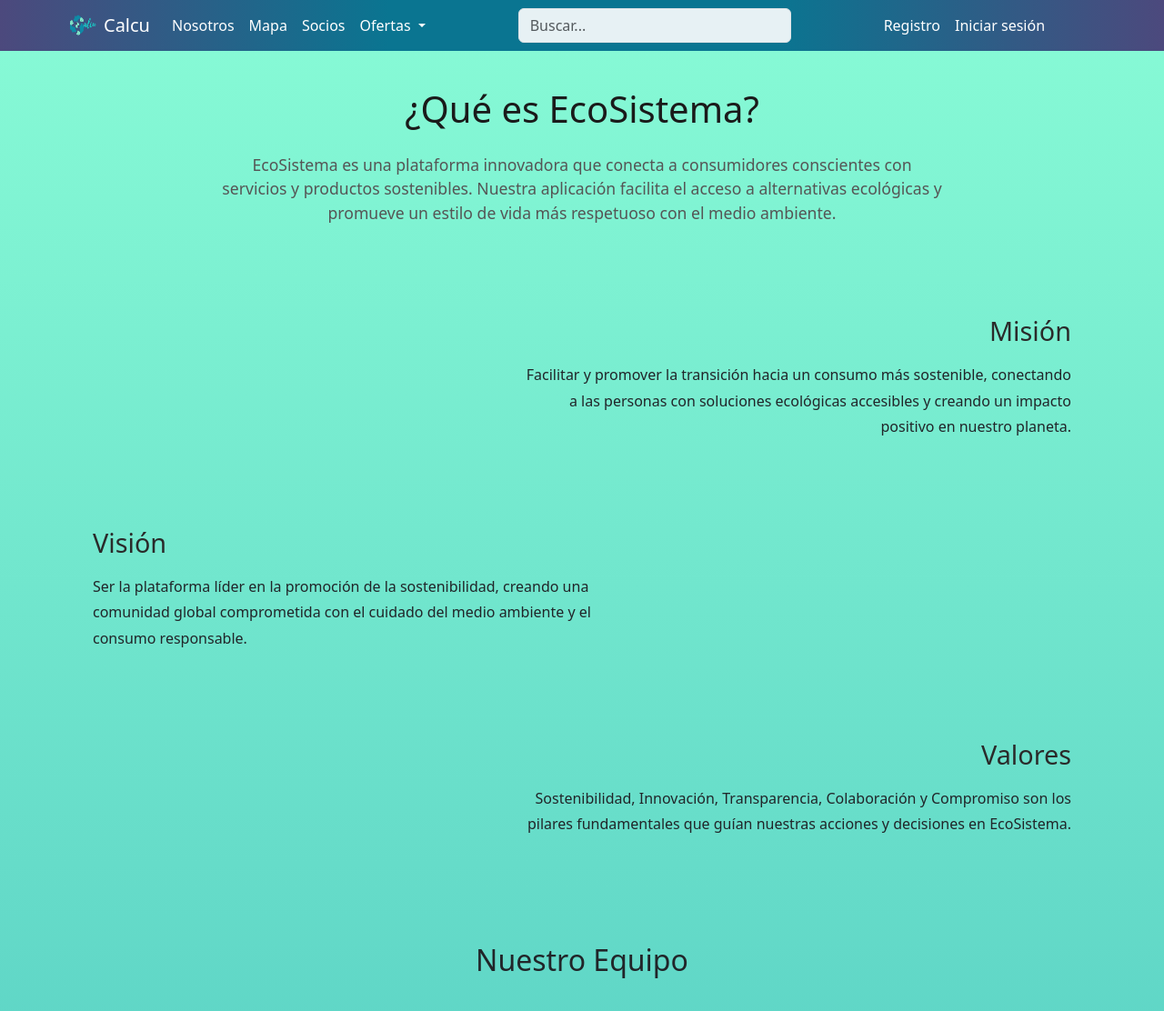
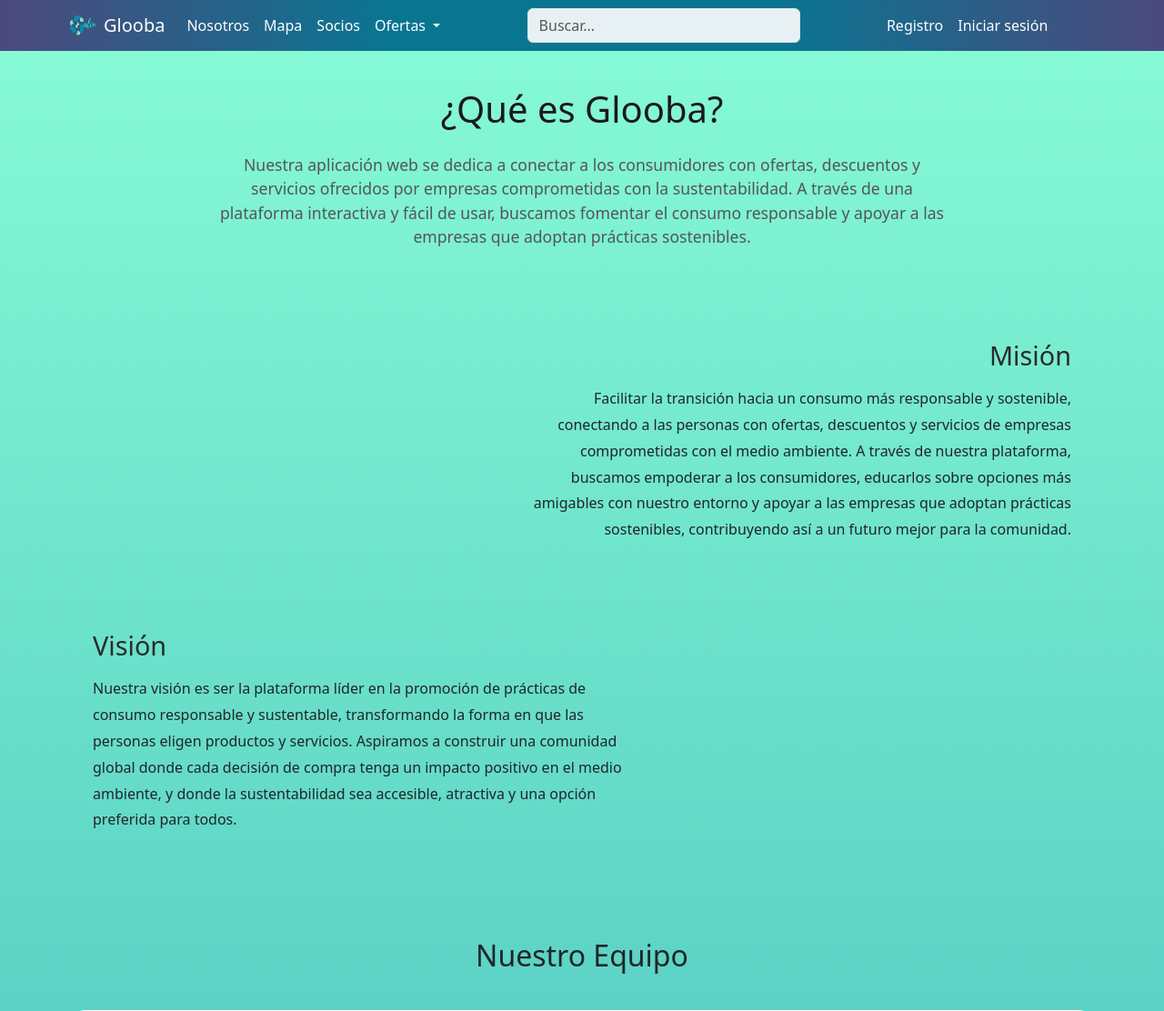
Before and after one commit to MartinVergaraVargas/web-app-Calcu, a Flask app: page /nosotros in a window 1280 px wide. Shown: the top 1112 px of the page at 91% size. Run offline with Flask 3, Linux system fonts and the light colour scheme; some libraries are stand-ins or nearby versions.

Commit message:
Se agrega el Nosotros

```diff
--- a/appCalcu/blueprints/main/templates/about.html
+++ b/appCalcu/blueprints/main/templates/about.html
@@ -4,11 +4,11 @@
 <div class="container">
     <!-- Primera Sección -->
     <section class="hero">
-        <h1>¿Qué es EcoSistema?</h1>
+        <h1>¿Qué es Glooba?</h1>
         <p>
-            EcoSistema es una plataforma innovadora que conecta a consumidores conscientes con servicios
-            y productos sostenibles. Nuestra aplicación facilita el acceso a alternativas ecológicas y
-            promueve un estilo de vida más respetuoso con el medio ambiente.
+            Nuestra aplicación web se dedica a conectar a los consumidores con ofertas, descuentos y servicios
+            ofrecidos por empresas comprometidas con la sustentabilidad. A través de una plataforma interactiva y fácil
+            de usar, buscamos fomentar el consumo responsable y apoyar a las empresas que adoptan prácticas sostenibles.
         </p>
     </section>
 
@@ -17,24 +17,20 @@
         <div class="subsection right-aligned">
             <h2>Misión</h2>
             <p>
-                Facilitar y promover la transición hacia un consumo más sostenible, conectando a las personas
-                con soluciones ecológicas accesibles y creando un impacto positivo en nuestro planeta.
+                Facilitar la transición hacia un consumo más responsable y sostenible, conectando a las personas con
+                ofertas, descuentos y servicios de empresas comprometidas con el medio ambiente. A través de nuestra
+                plataforma, buscamos empoderar a los consumidores, educarlos sobre opciones más amigables con nuestro entorno
+                y apoyar a las empresas que adoptan prácticas sostenibles, contribuyendo así a un futuro mejor para la comunidad.
             </p>
         </div>
 
         <div class="subsection left-aligned">
             <h2>Visión</h2>
             <p>
-                Ser la plataforma líder en la promoción de la sostenibilidad, creando una comunidad global
-                comprometida con el cuidado del medio ambiente y el consumo responsable.
-            </p>
-        </div>
-
-        <div class="subsection right-aligned">
-            <h2>Valores</h2>
-            <p>
-                Sostenibilidad, Innovación, Transparencia, Colaboración y Compromiso son los pilares
-                fundamentales que guían nuestras acciones y decisiones en EcoSistema.
+                Nuestra visión es ser la plataforma líder en la promoción de prácticas de consumo responsable y sustentable,
+                transformando la forma en que las personas eligen productos y servicios. Aspiramos a construir una comunidad global
+                donde cada decisión de compra tenga un impacto positivo en el medio ambiente, y donde la sustentabilidad sea accesible,
+                atractiva y una opción preferida para todos.
             </p>
         </div>
     </div>
@@ -45,56 +41,66 @@
 
         <div class="team-member">
             <div class="member-image">
-                <img src="/api/placeholder/300/300" alt="Ana García">
+                <img src="static/images/IMG_5115.jpg" alt="Javier Alvarado">
             </div>
             <div class="member-info">
-                <h3>Ana García</h3>
-                <p class="role">CEO & Fundadora</p>
-                <p>Con más de 10 años de experiencia en sostenibilidad y tecnología, Ana lidera la visión estratégica de EcoSistema.</p>
+                <h3>Javier Alvarado</h3>
+                <p class="role">Director Ejecutivo & Fundador</p>
+                <p>
+                    "Me considero emprendedor y amante de la naturaleza.
+                    Hace mucho tiempo que vengo pensando en una solución a la contaminación ambiental
+                    y es por eso que el 2024 decidí emprender nuevamente y liderar esta iniciativa,
+                    para que las personas desarrollen hábitos sustentables y así limpiemos el mundo."
+                </p>
             </div>
         </div>
 
         <div class="team-member reverse">
             <div class="member-image">
-                <img src="/api/placeholder/300/300" alt="Carlos Rodríguez">
+                <img src="static/images/IMG_0480.jpg" alt="Nicolas Oliva">
             </div>
             <div class="member-info">
-                <h3>Carlos Rodríguez</h3>
-                <p class="role">CTO</p>
-                <p>Experto en desarrollo de software y soluciones tecnológicas sostenibles, Carlos dirige el equipo técnico de EcoSistema.</p>
+                <h3>Nicolas Oliva</h3>
+                <p class="role">Gestor de Proyectos</p>
+                <p>
+                    "Me uní al equipo para aportar mi grano de arena en pos de la sostenibilidad y
+                    mi experiencia en dirección de proyectos. Qué mejor que con una gran idea.
+                    Gestionaremos este proyecto con la ayuda de todos,
+                    ya que es la esencia de la plataforma."
+                </p>
             </div>
         </div>
 
         <div class="team-member">
             <div class="member-image">
-                <img src="/api/placeholder/300/300" alt="María López">
+                <img src="static/images/IMG_0612.jpg" alt="Jorge Allende">
             </div>
             <div class="member-info">
-                <h3>María López</h3>
-                <p class="role">Directora de Sostenibilidad</p>
-                <p>Especialista en medio ambiente y economía circular, María gestiona las estrategias de sostenibilidad de la plataforma.</p>
+                <h3>Jorge Allende</h3>
+                <p class="role">Director de Tecnología</p>
+                <p>
+                    "A lo largo de mi carrera, siempre he buscado la manera de combinar mi experiencia en
+                    tecnología con mi interés por generar un impacto positivo en el mundo. Nuestro objetivo
+                    con esta plataforma es ayudar a las personas a adoptar hábitos más sustentables y contribuir
+                    a la protección del planeta, utilizando la tecnología como herramienta clave para
+                    impulsar estos cambios."
+                </p>
             </div>
         </div>
 
         <div class="team-member reverse">
             <div class="member-image">
-                <img src="/api/placeholder/300/300" alt="Juan Martínez">
+                <img src="static/images/IMG_0509.jpg" alt="Raimundo Oliva">
             </div>
             <div class="member-info">
-                <h3>Juan Martínez</h3>
-                <p class="role">Director de Marketing</p>
-                <p>Con amplia experiencia en marketing digital y comunicación ambiental, Juan lidera las estrategias de crecimiento.</p>
-            </div>
-        </div>
-
-        <div class="team-member">
-            <div class="member-image">
-                <img src="/api/placeholder/300/300" alt="Laura Sánchez">
-            </div>
-            <div class="member-info">
-                <h3>Laura Sánchez</h3>
-                <p class="role">Directora de Operaciones</p>
-                <p>Experta en gestión de proyectos y procesos sostenibles, Laura optimiza las operaciones de EcoSistema.</p>
+                <h3>Raimundo Oliva</h3>
+                <p class="role">Gerente de Desarrollo de Software</p>
+                <p>
+                    "Me interesa desarrollar servicios que generen un impacto real y positivo en la comunidad.
+                     Mi propósito en este equipo es aportar conocimientos en ciencias de la computación que se
+                     vean reflejados en esta plataforma. Acá cada uno importa, te invito a que construyamos un
+                     mundo mejor."
+                </p>
             </div>
         </div>
     </section>
--- a/appCalcu/templates/layout.html
+++ b/appCalcu/templates/layout.html
@@ -3,7 +3,7 @@
 <head>
     <meta charset="UTF-8">
     <meta name="viewport" content="width=device-width, initial-scale=1.0">
-    <title>Calcu {% block title %}{% endblock %}</title>
+    <title>Glooba {% block title %}{% endblock %}</title>
     <!-- Incluir el CSS personalizado -->
     <link href="{{ url_for('static', filename='css/estilo.css') }}" rel="stylesheet">
     <!-- Bootstrap CSS -->
@@ -19,7 +19,7 @@
             <!-- Botón izquierdo: Logo y nombre de la app -->
             <a class="navbar-brand d-flex align-items-center" href="{{ url_for('main.index') }}">
                 <img src="{{ url_for('static', filename='images/logo.png') }}" alt="Logo" class="me-2" width="30" height="24">
-                <span>Calcu</span>
+                <span>Glooba</span>
             </a>
 
             <!-- Botón hamburguesa -->
```
Also changed, not shown: appCalcu/static/images/IMG_0480.jpg (added), appCalcu/static/images/IMG_0509.jpg (added), appCalcu/static/images/IMG_5115.jpg (added), 1 other file.
